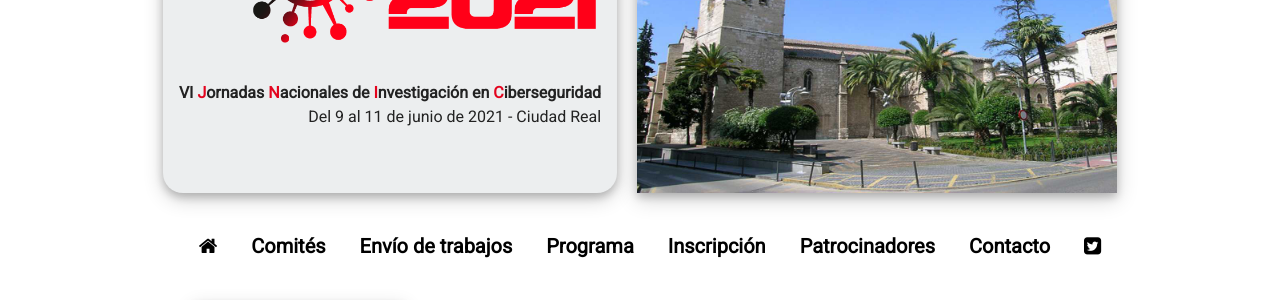
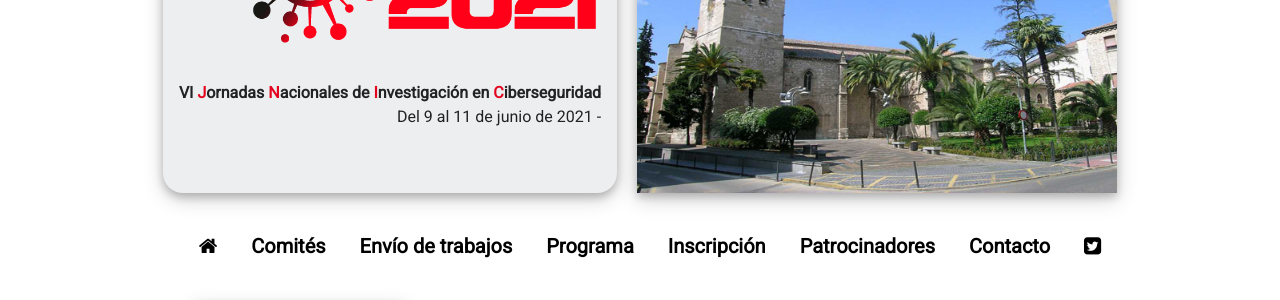
Before and after one commit to jnic2020/jnic2021.github.io, a Jekyll site: the page built from index.md, in a window 1280 px wide. Shown: the part 147-447 px from the top of the page. Built offline with Jekyll 4.4.1, drawn with Linux system fonts in a browser that asks for light colours; nearby versions of some CDN libraries.

Commit message:
Update _config.yml

```diff
--- a/_config.yml
+++ b/_config.yml
@@ -16,7 +16,7 @@
 title: JNIC 2021
 email: congreso.jnic2021@uclm.es
 description: VI Jornadas Nacionales de Investigación en Ciberseguridad
-location: Ciudad Real
+location:
 date: Del 9 al 11 de junio de 2021
 logo: logo_jnic2021.png
 baseurl: "" # the subpath of your site, e.g. /blog
```
